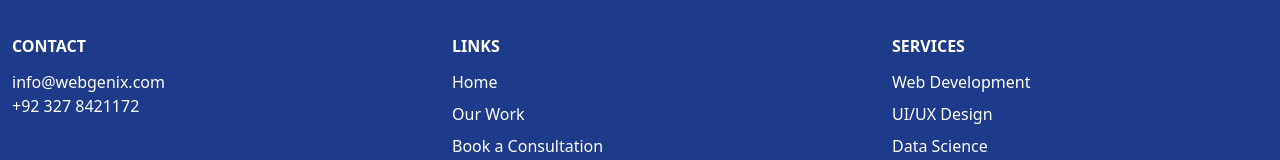
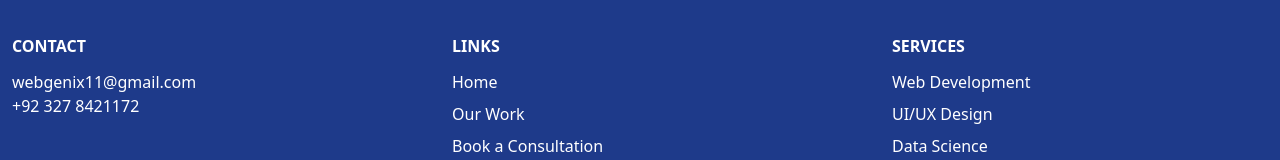
Before and after one commit to AimanVoid/Webgenix-webiste, a React (Vite) app: page / in a window 1280 px wide. Shown: the part 6962-7122 px from the top of the page. Built offline with nearby package versions, Linux system fonts and the light colour scheme.

Commit message:
email updated

```diff
--- a/src/App.jsx
+++ b/src/App.jsx
@@ -317,7 +317,7 @@ const App = () => {
         <div className="grid grid-cols-1 sm:grid-cols-2 md:grid-cols-3 gap-10">
           <div className="ml-3">
             <h4 className="font-bold mb-3">CONTACT</h4>
-            <p>info@webgenix.com</p>
+            <p>webgenix11@gmail.com</p>
             <p>+92 327 8421172</p>
           </div>
           <div  className="ml-3">
```
